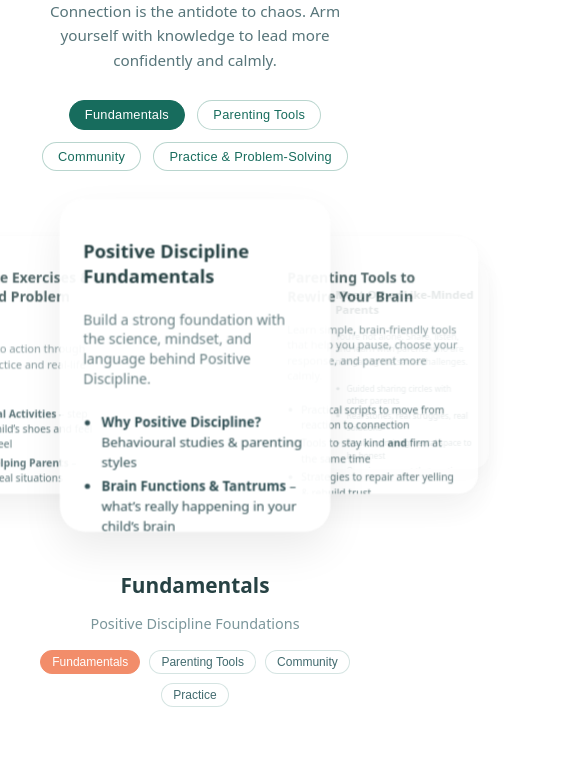
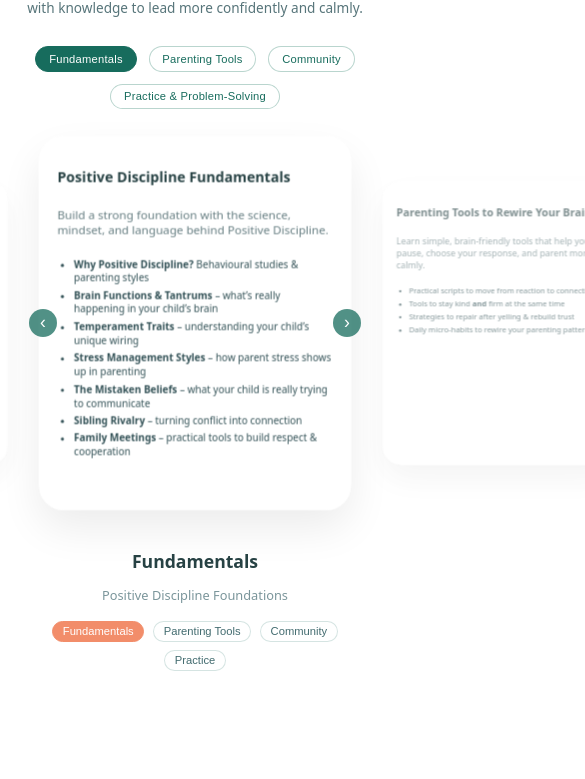
Before and after one commit to hishamfangs/positive-discipline, a website: page gpt-ver/index.html in a window 390 px wide. Shown: the part 155-934 px from the top of the page, 585 px wide, since content can reach past the window. After the commit the page ends 882 px from the top, so only its background shows below. Drawn offline with Linux system fonts and the light colour scheme.

Commit message:
Improve responsive styles for carousel and topics
Enhanced mobile and tablet responsiveness for the workshops carousel and topic sections. Adjusted font sizes, paddings, and card layouts in CSS; simplified navigation button markup in index.html; and refined topic header and pill styles for better readability on smaller screens.

```diff
--- a/gpt-ver/style.css
+++ b/gpt-ver/style.css
@@ -237,9 +237,33 @@
 
 /* Responsive tweaks */
 @media (max-width: 900px) {
+	.pd-title {
+		font-size: 1.7rem;
+	}
+
+	.pd-subtitle {
+		font-size: 0.9rem;
+	}
+
 	.pd-workshops-carousel .card {
 		width: 280px;
-		height: 320px;
+		height: 300px;
+	}
+
+	.pd-workshops-carousel .card-inner {
+		padding: 1rem 1.2rem;
+	}
+
+	.card-title {
+		font-size: 1rem;
+	}
+
+	.card-intro {
+		font-size: 0.8rem;
+	}
+
+	.card-list {
+		font-size: 0.75rem;
 	}
 
 	.pd-workshops-carousel .card.left-2 {
@@ -249,23 +273,119 @@
 	.pd-workshops-carousel .card.right-2 {
 		transform: translateX(260px) scale(0.8) translateZ(-240px);
 	}
+
+	.pd-workshops-carousel .nav-arrow {
+		width: 32px;
+		height: 32px;
+		font-size: 1.2rem;
+	}
+
+	.pd-workshops-carousel .nav-arrow.left {
+		left: 8px;
+	}
+
+	.pd-workshops-carousel .nav-arrow.right {
+		right: 8px;
+	}
 }
 
 @media (max-width: 640px) {
+	.pd-workshops-carousel {
+		padding: 2rem 1rem 3rem;
+	}
+
 	.pd-title {
-		font-size: 1.5rem;
+		font-size: 1.4rem;
+	}
+
+	.pd-subtitle {
+		font-size: 0.85rem;
+		line-height: 1.5;
+	}
+
+	.pd-pill {
+		font-size: 0.7rem;
+		padding: 0.35rem 0.8rem;
 	}
 
 	.pd-workshops-carousel .carousel-container {
-		height: 340px;
+		height: 380px;
 	}
 
 	.pd-workshops-carousel .card {
-		width: 260px;
-		height: 320px;
+		width: 85vw;
+		max-width: 300px;
+		height: 360px;
 	}
 
+	.pd-workshops-carousel .card-inner {
+		padding: 1rem 1.1rem;
+	}
+
+	.card-title {
+		font-size: 0.85rem;
+		margin-bottom: 0.5rem;
+	}
+
+	.card-intro {
+		font-size: 0.7rem;
+		margin-bottom: 0.6rem;
+	}
+
+	.card-list {
+		font-size: 0.6rem;
+		line-height: 1.4;
+		padding-left: 1rem;
+	}
+
+	.card-list li + li {
+		margin-top: 0.2rem;
+	}
+
+	/* Show smaller carets on mobile, positioned inside the container */
 	.pd-workshops-carousel .nav-arrow {
-		display: none; /* swiping + dots are enough on mobile */
+		display: flex;
+		width: 28px;
+		height: 28px;
+		font-size: 1.1rem;
+		background: rgba(23, 108, 93, 0.75);
+	}
+
+	.pd-workshops-carousel .nav-arrow.left {
+		left: 5px;
+	}
+
+	.pd-workshops-carousel .nav-arrow.right {
+		right: 5px;
+	}
+
+	.pd-workshops-carousel .member-name {
+		font-size: 1.1rem;
+	}
+
+	.pd-workshops-carousel .member-role {
+		font-size: 0.8rem;
+	}
+
+	.pd-workshops-carousel .dot {
+		padding: 0.2rem 0.6rem;
+		font-size: 0.7rem;
+	}
+
+	/* Simplify card positioning on mobile - show only center and side cards */
+	.pd-workshops-carousel .card.left-1 {
+		transform: translateX(-110%) scale(0.85) translateZ(-80px);
+		opacity: 0.6;
+	}
+
+	.pd-workshops-carousel .card.right-1 {
+		transform: translateX(110%) scale(0.85) translateZ(-80px);
+		opacity: 0.6;
+	}
+
+	.pd-workshops-carousel .card.left-2,
+	.pd-workshops-carousel .card.right-2 {
+		opacity: 0;
+		pointer-events: none;
 	}
 }
```
Also changed, not shown: index.html (+4 -5 lines), styles.css (+8 -4 lines).
